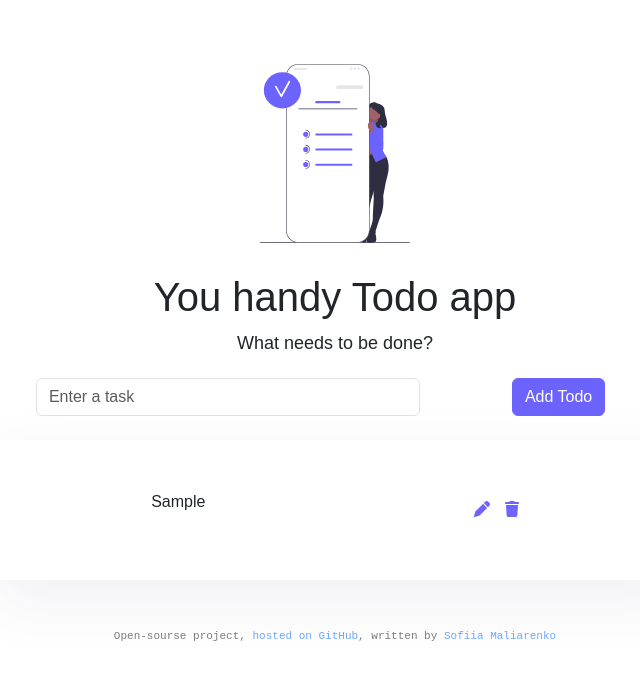
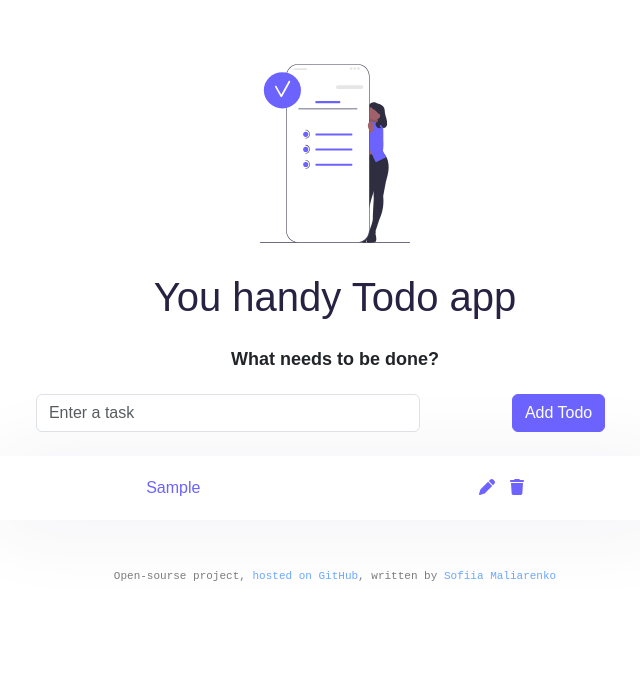
Before and after one commit to sophxmia/react-to-do-list, a React (Create React App) app: page / in a window 1280 px wide. Both pictures are taken after typing "Sample" into the empty fields and a click on the button "Add Todo". Shown: the top 680 px of the page, without its empty margins (305-945 px from the left). Built offline with nearby package versions, Linux system fonts and the light colour scheme.

Commit message:
Improved CSS

```diff
--- a/src/App.css
+++ b/src/App.css
@@ -4,13 +4,21 @@
   --branding-color: #6c63ff;
   --branding-color-hover: #564feb;
   --background-color: ##fffdfb;
-  --box-shadow: 0 20px 60px rgba(65, 50, 100, 0.08);
+  --default-font-color: #272142;
+  --box-shadow: 0 5px 80px rgba(65, 50, 100, 0.08);
 }
 .App {
   font-family: var(--default-font);
   max-width: 700px;
   text-align: center;
   margin: 5% auto;
+}
+.App h1,
+h2,
+h3,
+h4,
+p {
+  color: var(--default-font-color);
 }
 .App footer {
   font-size: 11px;
@@ -27,7 +35,7 @@
 }
 .App label {
   display: block;
-  font-weight: 500;
+  font-weight: 600;
   font-style: normal;
   font-size: 18px;
   margin-bottom: 20px;
@@ -50,15 +58,18 @@
   border-color: var(--branding-color-hover);
   transition: all ease-in-out 200ms;
 }
-
 .Todo {
   display: flex;
   justify-content: space-around;
   align-items: center;
-  padding: 50px 20px;
+  padding: 20px 10px;
   margin-bottom: 10px;
   background-color: var(--background-color);
   box-shadow: var(--box-shadow);
+}
+.Todo p {
+  margin: 0;
+  color: var(--branding-color);
 }
 .Todo .fa-trash {
   margin-left: 15px;
--- a/src/components/TodoWrapper.js
+++ b/src/components/TodoWrapper.js
@@ -16,7 +16,7 @@ export default function TodoWrapper() {
   }
   return (
     <div className="TodoWrapper">
-      <h1>You handy Todo app</h1>
+      <h1 className="mb-4">You handy Todo app</h1>
       <TodoForm addTodo={addTodo} />
       {todos.map(function (todo, index) {
         return <Todo task={todo} key={index} />;
```
